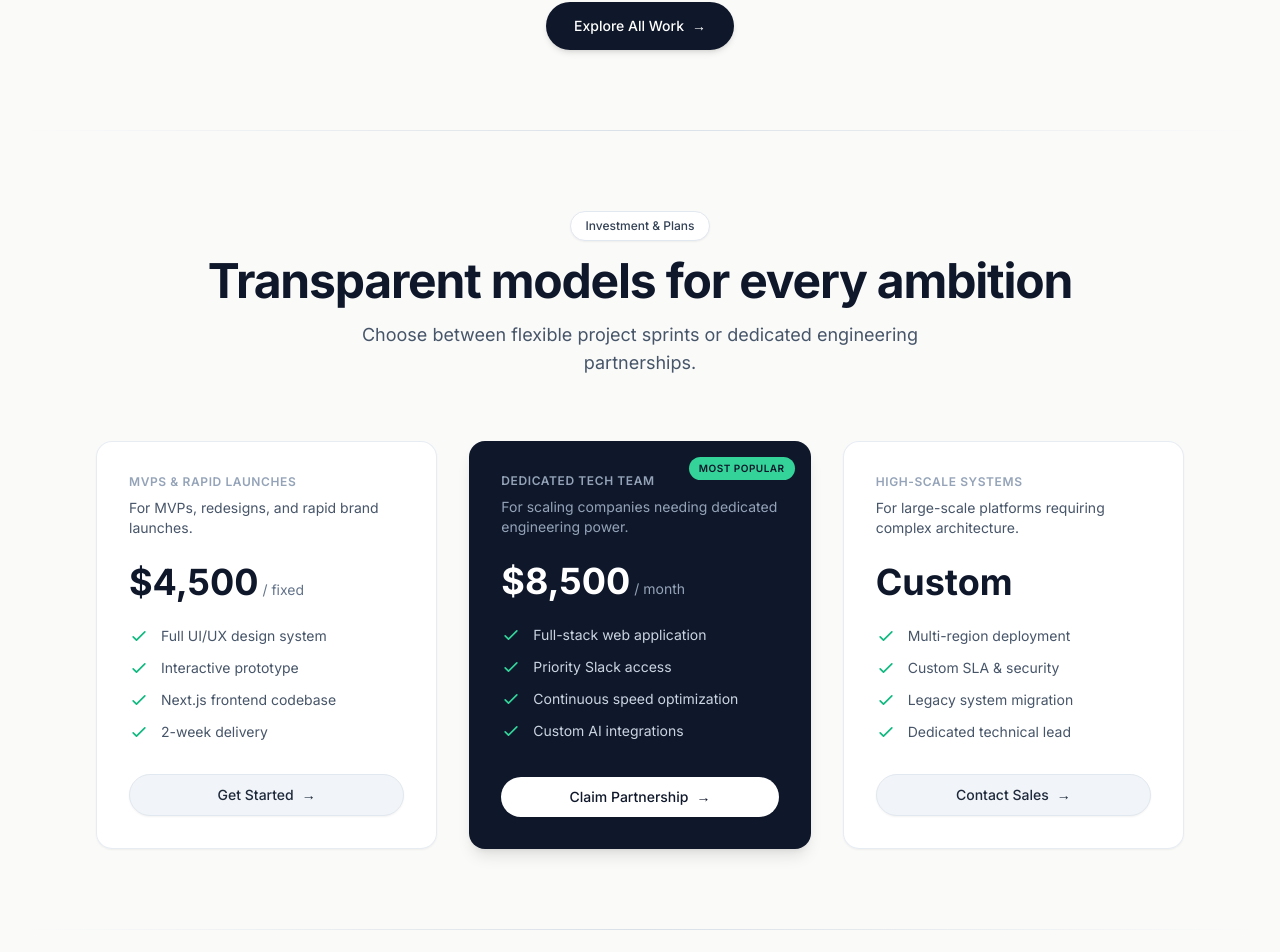
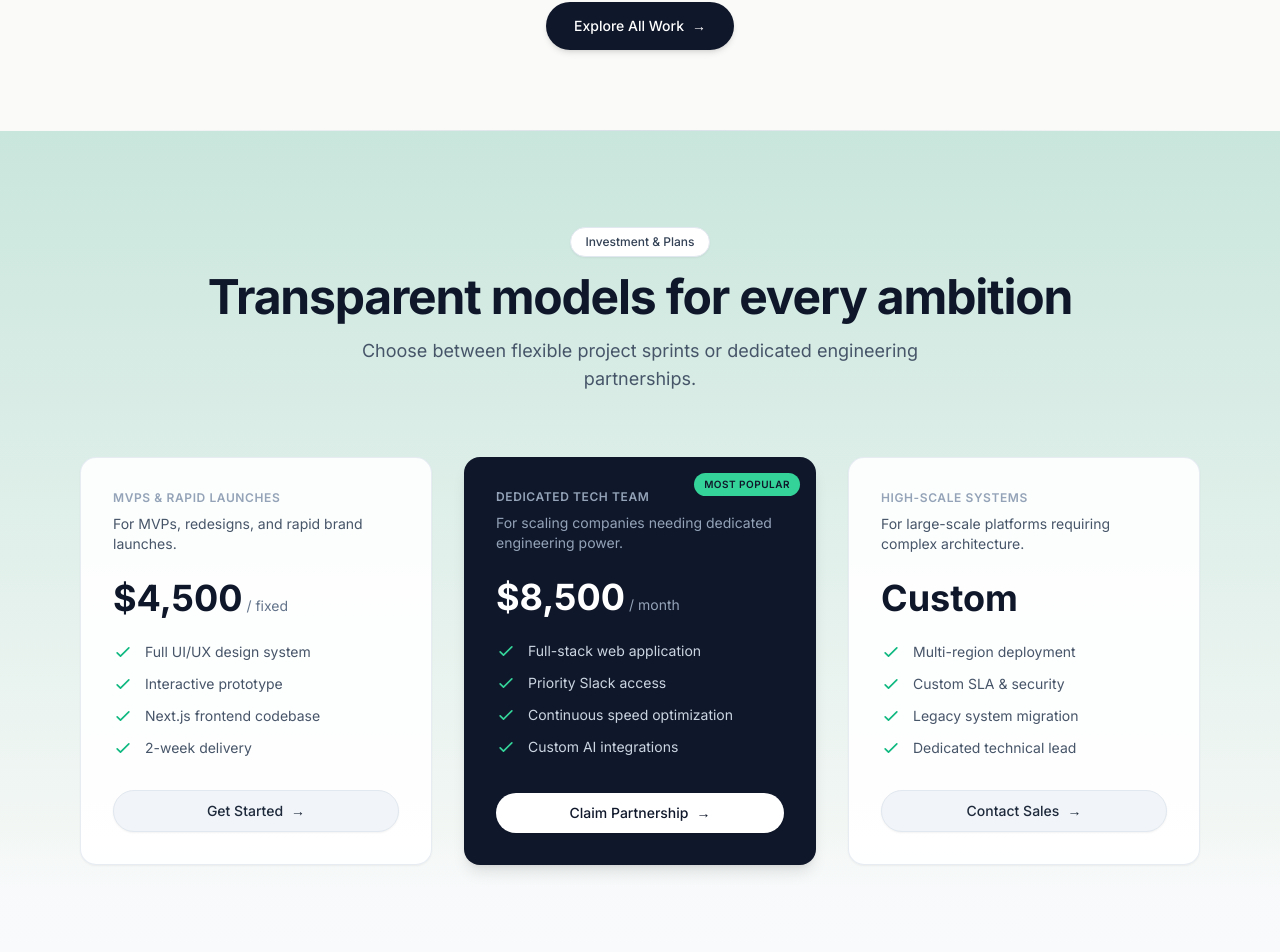
Before and after one commit to 4kmoviepointoo-bot/Vortex-studio.com, a Next.js app: page / in a window 1280 px wide. Shown: the part 3409-4361 px from the top of the page. Built offline with nearby package versions, Linux system fonts and the light colour scheme.

Commit message:
Add emerald gradient background with fade transition to pricing section

```diff
--- a/components/home/pricing-preview.tsx
+++ b/components/home/pricing-preview.tsx
@@ -7,8 +7,8 @@ const spring = { type: 'spring', stiffness: 400, damping: 17 } as const
 
 export default function PricingPreview() {
   return (
-    <section className="py-20 px-4 max-w-6xl mx-auto">
-      <div className="text-center mb-16">
+    <section className="relative py-24 px-4 bg-gradient-to-b from-emerald-600/20 via-emerald-600/10 to-transparent overflow-hidden">
+      <div className="text-center mb-16 relative z-10">
         <span className="px-3.5 py-1.5 rounded-full border border-slate-200 bg-white text-xs font-medium text-slate-700 shadow-sm mb-4 inline-block">
           Investment & Plans
         </span>
@@ -20,7 +20,7 @@ export default function PricingPreview() {
         </p>
       </div>
 
-      <div className="grid grid-cols-1 md:grid-cols-3 gap-8 max-w-6xl mx-auto px-4">
+      <div className="grid grid-cols-1 md:grid-cols-3 gap-8 max-w-6xl mx-auto px-4 relative z-10">
         <motion.div
           initial={{ opacity: 0, y: 30 }}
           whileInView={{ opacity: 1, y: 0 }}
@@ -134,6 +134,12 @@ export default function PricingPreview() {
           </Link>
         </motion.div>
       </div>
+
+      {/* Smooth Bottom Fade Transition */}
+      <div
+        className="absolute inset-x-0 bottom-0 h-32 bg-gradient-to-t from-slate-50 via-slate-50/80 to-transparent pointer-events-none"
+        aria-hidden="true"
+      />
     </section>
   )
 }
```
